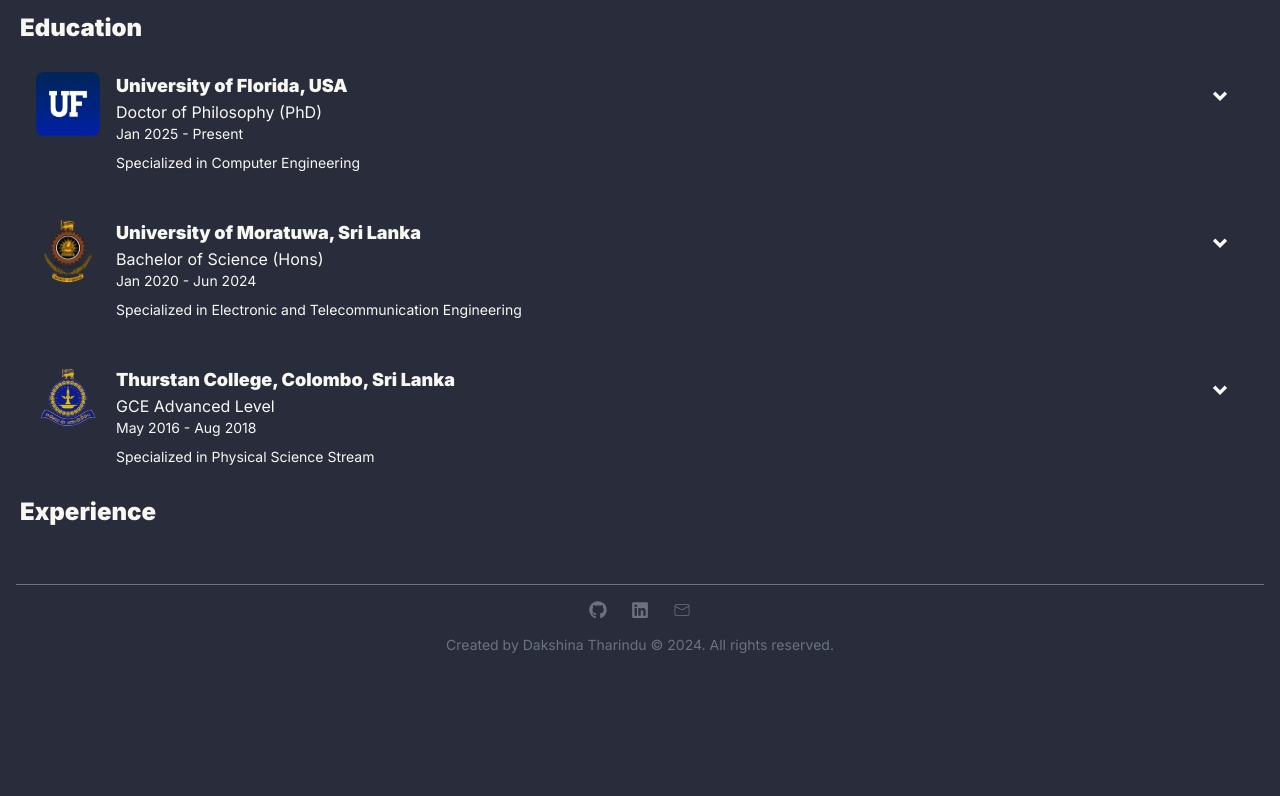
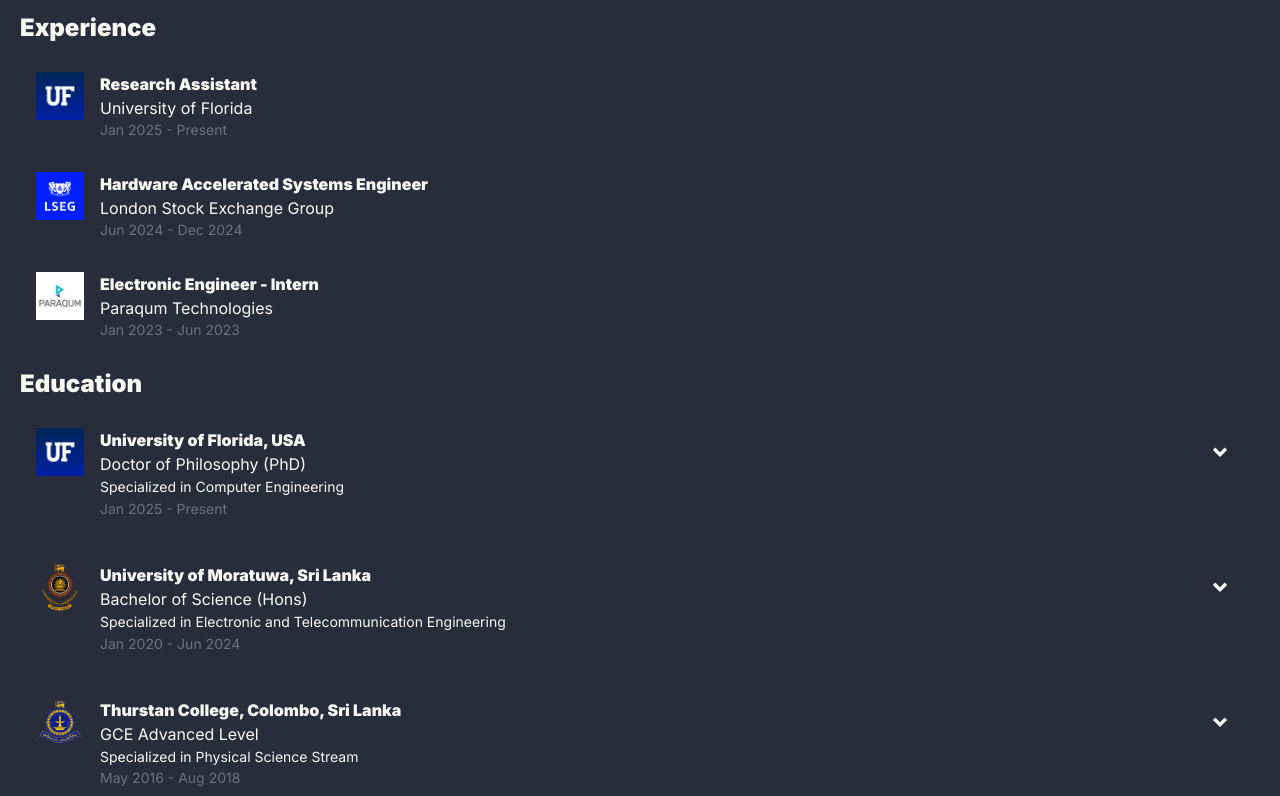
Before and after one commit to dakshinatharindu/dakshina.me, a Next.js app: page / in a window 1280 px wide. Shown: the part 444-1240 px from the top of the page. Before the commit the page ends 1123 px from the top, so only its background shows below. Built offline with nearby package versions, Linux system fonts and the light colour scheme.

Commit message:
change font sizes and reorder some codes

```diff
--- a/app/components/home/College.tsx
+++ b/app/components/home/College.tsx
@@ -5,17 +5,11 @@ import {RiArrowDropDownLine, RiArrowDropUpLine} from "react-icons/ri";
 
 // Base interface for common props
 interface BaseEducationProps {
-    /** StaticImageData for the college logo */
     logo: StaticImageData;
-    /** Alt text for the logo image */
     logoAlt?: string;
-    /** Name of the educational institution */
     name: string;
-    /** Degree or certification obtained */
     degree: string;
-    /** Time period of study (e.g., "2020 - 2024") */
     duration: string;
-    /** Optional description of studies, achievements, etc. */
     description?: string;
 }
 
@@ -27,21 +21,11 @@ interface CollegeProps extends BaseEducationProps {
 // Detailed Education Information interface
 interface DetailedEducationInfo extends BaseEducationProps {
     detailed: true;
-    /** Grade Point Average */
     gpa?: string;
     result?: string;
-    /** Location of the institution */
-    location?: string;
-    /** List of awards and honors */
     awards?: string[];
-    /** List of relevant courses */
     relevantCourses?: string[];
-    /** List of extracurricular activities */
     activities?: string[];
-    /** Field of study or major */
-    fieldOfStudy?: string;
-    /** Minor subjects if any */
-    minor?: string;
 }
 
 // Combined type for the component
@@ -59,17 +43,15 @@ const College: React.FC<CombinedCollegeProps> = (props) => {
             <div className="flex items-start space-x-4 p-4">
                 {/* Logo Container */}
                 <div className="flex-shrink-0">
-                    <div className="relative w-16 h-16 rounded-lg flex items-center justify-center overflow-hidden">
                     <Image
                         src={props.logo}
                         alt={props.logoAlt || `${props.name} logo`}
-                            width={64}
-                            height={64}
+                        width={48}
+                        height={48}
                         className="object-cover"
                         priority={false}
                         unoptimized
                     />
-                    </div>
                 </div>
 
                 {/* Content Container */}
@@ -77,13 +59,16 @@ const College: React.FC<CombinedCollegeProps> = (props) => {
                     {/* Primary Information */}
                     <div className="flex justify-between items-start w-full">
                         <div>
-                            <h3 className="text-lg font-semibold">
+                            <h3 className="font-bold">
                                 {props.name}
                             </h3>
-                            <p className="text-base">
+                            <p>
                                 {props.degree}
                             </p>
-                            <p className="text-sm">
+                            <p className="text-sm leading-relaxed">
+                                {props.description}
+                            </p>
+                            <p className="text-gray-500 text-sm">
                                 {props.duration}
                             </p>
                         </div>
@@ -104,27 +89,12 @@ const College: React.FC<CombinedCollegeProps> = (props) => {
                             )}
                         </div>
                     </div>
-
-                    {/* Description */}
-                    {props.description && (
-                        <p className="text-sm mt-2 leading-relaxed">
-                            {props.description}
-                        </p>
-                    )}
                 </div>
             </div>
 
             {/* Detailed Information Section */}
             {props.detailed && isExpanded && (
                 <div className="px-4 pb-4 space-y-3 border-t pt-3">
-
-                    {/*/!* Location and GPA *!/*/}
-                    {/*<div className="flex items-center space-x-4 text-sm italic">*/}
-                    {/*  {props.location && (*/}
-                    {/*      <span>📍 {props.location}</span>*/}
-                    {/*  )}*/}
-                    {/*</div>*/}
-
                     {props.gpa && (
                         <div className="text-sm">
                     <span><span className="font-bold">GPA:</span> <span
--- a/app/components/home/Education.tsx
+++ b/app/components/home/Education.tsx
@@ -1,111 +1,46 @@
 import College from "./College";
-import { StaticImageData } from "next/image";
 import UoMPhoto from "../../../public/uom.png";
 import UFLPhoto from "../../../public/uflorida_logo.png";
 import ThurstanPhoto from "../../../public/Thurstan_College_crest.png";
-
-// Base interface for common props
-interface BaseEducationProps {
-  /** StaticImageData for the college logo */
-  logo: StaticImageData;
-  /** Alt text for the logo image */
-  logoAlt?: string;
-  /** Name of the educational institution */
-  name: string;
-  /** Degree or certification obtained */
-  degree: string;
-  /** Time period of study (e.g., "2020 - 2024") */
-  duration: string;
-  /** Optional description of studies, achievements, etc. */
-  description?: string;
-}
-
-// Detailed Education Information interface
-interface DetailedEducationInfo extends BaseEducationProps {
-  detailed: true;
-  /** Grade Point Average */
-  gpa?: string;
-  result?: string;
-  /** Location of the institution */
-  location?: string;
-  /** List of awards and honors */
-  awards?: string[];
-  /** List of relevant courses */
-  relevantCourses?: string[];
-  /** List of extracurricular activities */
-  activities?: string[];
-  /** Field of study or major */
-  fieldOfStudy?: string;
-  /** Minor subjects if any */
-  minor?: string;
-  /** Start date of education */
-  startDate?: string;
-  /** End date of education */
-  endDate?: string;
-}
+import {HomePageContent} from "@/content/HomePage";
 
 const Education = () => {
-
-  const UFLInfo: DetailedEducationInfo = {
-    detailed: true,
-    logo: UFLPhoto,
-    logoAlt: "UFL Logo",
-    name: "University of Florida, USA",
-    degree: "Doctor of Philosophy (PhD)",
-    duration: "Jan 2025 - Present",
-    description: "Specialized in Computer Engineering",
-    location: "Gainesville, Florida, USA",
-    gpa: "-"
-  }
-
-  const UomInfo: DetailedEducationInfo = {
-    detailed: true,
-    logo: UoMPhoto,
-    logoAlt: "UoM Logo",
-    name: "University of Moratuwa, Sri Lanka",
-    degree: "Bachelor of Science (Hons)",
-    duration: "Jan 2020 - Jun 2024",
-    description: "Specialized in Electronic and Telecommunication Engineering",
-    location: "Moratuwa, Sri Lanka",
-    gpa: "4.11/4.2",
-    awards: [
-      "Dean's List (All Semesters)",
-      "Sri Lanka Telecom Scholarship Award for Obtaining Highest GPA in Semester 5"
-    ],
-    relevantCourses: [
-      "Computer System Architecture",
-      "Digital Signal Processing",
-      "Data Structures and Algorithms",
-      "Computer Networks",
-      "Embedded Systems"
-    ],
-    activities: [
-      "Tech Lead - Electronic Club ENTC"
-    ]
-  };
-
-  const ThurstanInfo: DetailedEducationInfo = {
-    detailed: true,
-    logo: ThurstanPhoto,
-    logoAlt: "Thurstan College Logo",
-    name: "Thurstan College, Colombo, Sri Lanka",
-    degree: "GCE Advanced Level",
-    duration: "May 2016 - Aug 2018",
-    description: "Specialized in Physical Science Stream",
-    location: "Colombo 07, Sri Lanka",
-    result: "3A passes in Combined Mathematics, Physics, and Chemistry | 5th in Colombo District | 12th in Country",
-    awards: [
-        "Mahapola Scholarship for Outstanding Performance in GCE A/L Examination"
-        ],
-  }
-
-  return (
-    <div>
-      <College {...UFLInfo} />
-      <College {...UomInfo} />
-      <College {...ThurstanInfo} />
-    </div>
-  );
+    return (
+        <div>
+            <h2>{HomePageContent.education.title}</h2>
+            < College
+                detailed={true}
+                name={HomePageContent.education.details.uf.name}
+                degree={HomePageContent.education.details.uf.degree}
+                duration={HomePageContent.education.details.uf.duration}
+                logo={UFLPhoto}
+                description={HomePageContent.education.details.uf.description}
+                gpa={HomePageContent.education.details.uf.gpa}
+            />
+            <College
+                detailed={true}
+                name={HomePageContent.education.details.uom.name}
+                degree={HomePageContent.education.details.uom.degree}
+                duration={HomePageContent.education.details.uom.duration}
+                logo={UoMPhoto}
+                description={HomePageContent.education.details.uom.description}
+                gpa={HomePageContent.education.details.uom.gpa}
+                awards={HomePageContent.education.details.uom.awards}
+                relevantCourses={HomePageContent.education.details.uom.relevantCourses}
+                activities={HomePageContent.education.details.uom.activities}
+            />
+            <College
+                detailed={true}
+                name={HomePageContent.education.details.tc.name}
+                degree={HomePageContent.education.details.tc.degree}
+                duration={HomePageContent.education.details.tc.duration}
+                logo={ThurstanPhoto}
+                description={HomePageContent.education.details.tc.description}
+                result={HomePageContent.education.details.tc.result}
+                awards={HomePageContent.education.details.tc.awards}
+            />
+        </div>
+    );
 };
 
 export default Education;
--- a/app/page.tsx
+++ b/app/page.tsx
@@ -2,6 +2,7 @@ import ProfilePhoto from "./components/home/ProfilePhoto";
 import SocialLinks from "./components/home/SocialLinks";
 import {HomePageContent} from "@/content/HomePage";
 import Education from "./components/home/Education";
+import Experience from "./components/home/Experience";
 
 export default function Home() {
     return (
@@ -9,9 +10,8 @@ export default function Home() {
             <ProfilePhoto/>
             <SocialLinks/>
             <p className="mt-3">{HomePageContent.introduction.text}</p>
-            <h2>{HomePageContent.education.title}</h2>
+            <Experience/>
             <Education/>
-            <h2>{HomePageContent.experience.title}</h2>
         </>
     );
 }
--- a/content/HomePage.tsx
+++ b/content/HomePage.tsx
@@ -4,14 +4,65 @@ export const HomePageContent = {
     },
     education: {
         title: "Education",
-        details: [
-            // You can add more details here
-        ],
+        details: {
+            uf: {
+                name: "University of Florida, USA",
+                degree: "Doctor of Philosophy (PhD)",
+                duration: "Jan 2025 - Present",
+                description: "Specialized in Computer Engineering",
+                gpa: "-"
+            },
+            uom: {
+                name: "University of Moratuwa, Sri Lanka",
+                degree: "Bachelor of Science (Hons)",
+                duration: "Jan 2020 - Jun 2024",
+                description: "Specialized in Electronic and Telecommunication Engineering",
+                gpa: "4.11/4.2",
+                awards: [
+                    "Dean's List (All Semesters)",
+                    "Sri Lanka Telecom Scholarship Award for Obtaining Highest GPA in Semester 5"
+                ],
+                relevantCourses: [
+                    "Computer System Architecture",
+                    "Digital Signal Processing",
+                    "Data Structures and Algorithms",
+                    "Computer Networks",
+                    "Embedded Systems"
+                ],
+                activities: [
+                    "Tech Lead - Electronic Club ENTC"
+                ]
+            },
+            tc: {
+                name: "Thurstan College, Colombo, Sri Lanka",
+                degree: "GCE Advanced Level",
+                duration: "May 2016 - Aug 2018",
+                description: "Specialized in Physical Science Stream",
+                result: "3A passes in Combined Mathematics, Physics, and Chemistry | 5th in Colombo District | 12th in Country",
+                awards: [
+                    "Mahapola Scholarship for Outstanding Performance in GCE A/L Examination"
+                ],
+            }
+        },
     },
     experience: {
         title: "Experience",
-        details: [
-            // You can add more details here
-        ],
+        details: {
+            uf: {
+                title: "Research Assistant",
+                companyName: "University of Florida",
+                duration: "Jan 2025 - Present"
+            },
+            lseg: {
+                title: "Hardware Accelerated Systems Engineer",
+                companyName: "London Stock Exchange Group",
+                duration: "Jun 2024 - Dec 2024"
+            },
+            pq: {
+                title: "Electronic Engineer - Intern",
+                companyName: "Paraqum Technologies",
+                duration: "Jan 2023 - Jun 2023"
+            },
+        },
     },
 };
```
Lines whose indentation alone changed are shown as unchanged.
